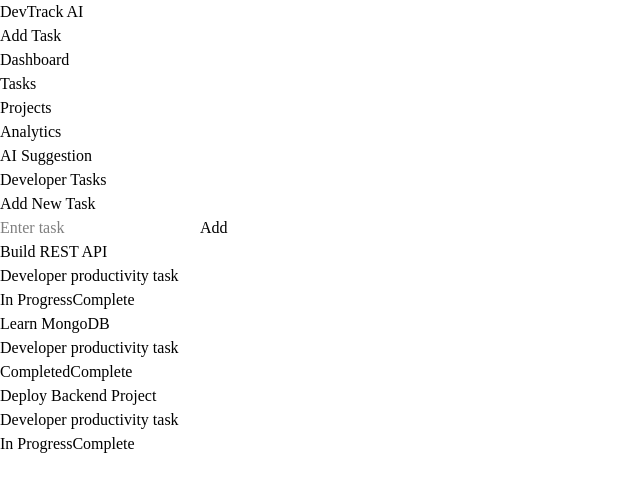
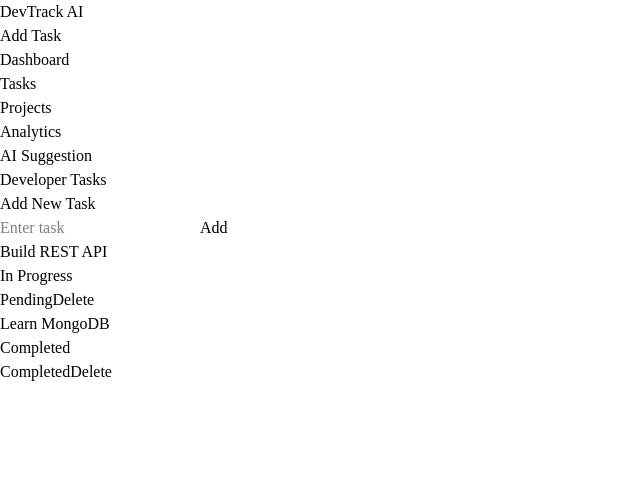
Before and after one commit to abhinav05-bhatpude/developer-tracker-ai, a React app in the folder client/: page / in a window 1280 px wide. Shown: the top 492 px of the page, without its empty margins (0-640 px from the left). Built offline with nearby package versions, Linux system fonts and the light colour scheme; the HTML template or start-up script is replaced by a standard one.

Commit message:
implement developer task deletion functionality

```diff
--- a/client/src/components/Dashboard.jsx
+++ b/client/src/components/Dashboard.jsx
@@ -19,13 +19,14 @@
             title: "Learn MongoDB",
             completed: true,
         },
+    ]);
 
-        {
-            id: 3,
-            title: "Deploy Backend Project",
-            completed: false,
-        },
-    ]);
+    const deleteTask = (id) => {
+
+        setTasks(
+            tasks.filter((task) => task.id !== id)
+        );
+    };
 
     return (
 
@@ -53,6 +54,7 @@
                                 <TaskCard
                                     key={task.id}
                                     task={task}
+                                    deleteTask={deleteTask}
                                 />
 
                             ))
--- a/client/src/components/TaskCard.jsx
+++ b/client/src/components/TaskCard.jsx
@@ -1,4 +1,4 @@
-function TaskCard({ task }) {
+function TaskCard({ task, deleteTask }) {
 
     return (
 
@@ -9,7 +9,13 @@
             </h2>
 
             <p className="text-gray-600 mb-4">
-                Developer productivity task
+
+                {
+                    task.completed
+                        ? "Completed"
+                        : "In Progress"
+                }
+
             </p>
 
             <div className="flex justify-between items-center">
@@ -19,13 +25,16 @@
                     {
                         task.completed
                             ? "Completed"
-                            : "In Progress"
+                            : "Pending"
                     }
 
                 </span>
 
-                <button className="bg-green-500 text-white px-3 py-1 rounded">
-                    Complete
+                <button
+                    onClick={() => deleteTask(task.id)}
+                    className="bg-red-500 text-white px-3 py-1 rounded"
+                >
+                    Delete
                 </button>
 
             </div>
```
